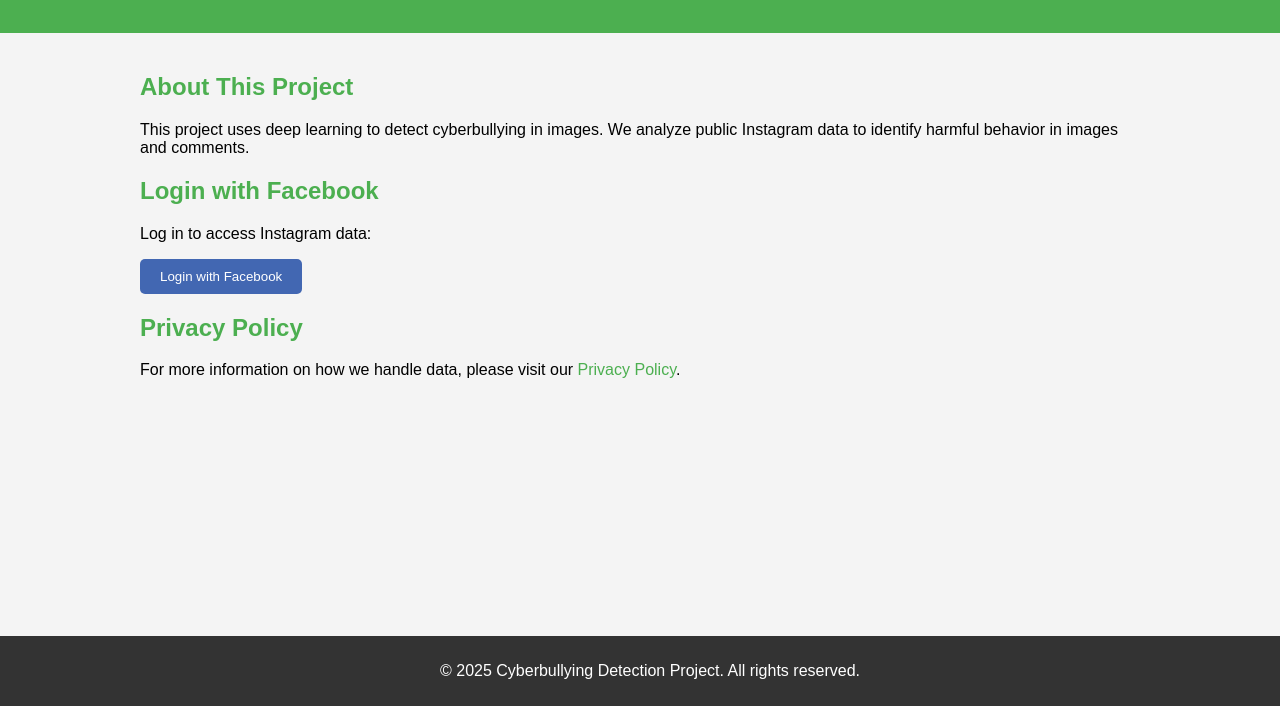
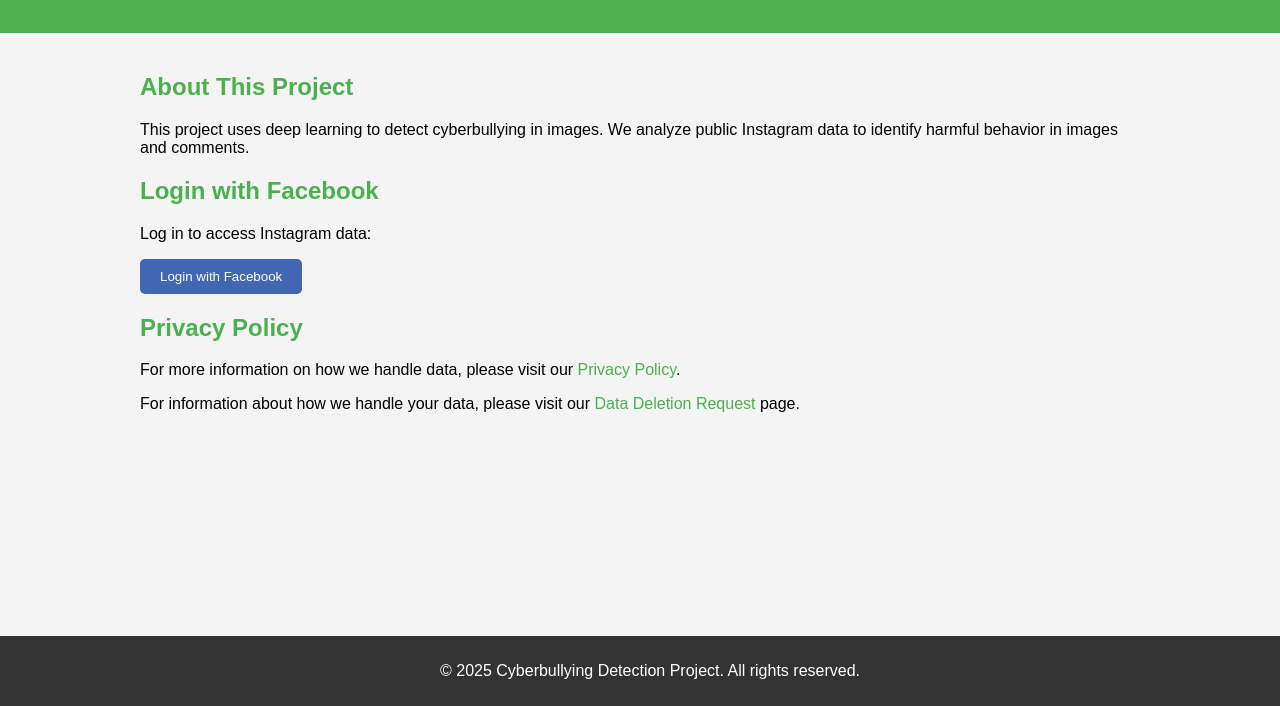
Before and after one commit to kavyakalivarapu-lab/kavya.github.io, a plain HTML site: page index.html in a window 1280 px wide. Shown: the part 94-800 px from the top of the page. Drawn offline with Linux system fonts and the light colour scheme.

Commit message:
Update index.html

```diff
--- a/index.html
+++ b/index.html
@@ -28,6 +28,8 @@
         <section>
             <h2>Privacy Policy</h2>
             <p>For more information on how we handle data, please visit our <a href="privacy-policy.html">Privacy Policy</a>.</p>
+            <p>For information about how we handle your data, please visit our <a href="data-deletion.html">Data Deletion Request</a> page.</p>
+
         </section>
     </main>
     <footer>
```
